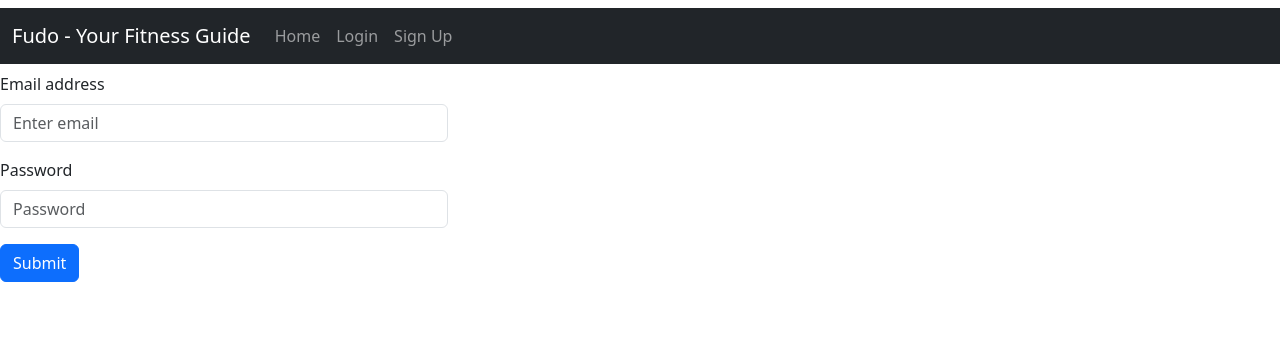
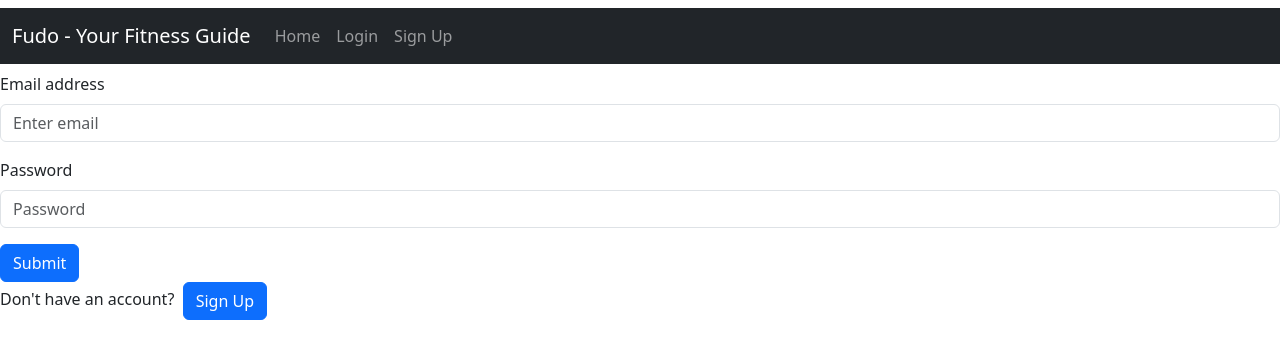
Before and after one commit to sharozecodes/fudo-fitness-app-frontend, a React (Create React App) app: page /login in a window 1280 px wide. Shown: the top 358 px of the page. Built offline with nearby package versions, Linux system fonts and the light colour scheme.

Commit message:
removes extra imports

```diff
--- a/src/components/NavBar.js
+++ b/src/components/NavBar.js
@@ -4,7 +4,6 @@ import { Link } from "react-router-dom";
 import Nav from "react-bootstrap/Nav";
 import Navbar from "react-bootstrap/Navbar";
 import Container from "react-bootstrap/Container";
-import "bootstrap/dist/css/bootstrap.min.css";
 
 function NavBar() {
   return (
--- a/src/pages/Login.js
+++ b/src/pages/Login.js
@@ -1,12 +1,17 @@
 import React from "react";
 import NavBar from "../components/NavBar";
 import LoginForm from "../components/LoginForm";
+import Button from "react-bootstrap/Button";
 
 function Login() {
   return (
     <div>
       <NavBar />
       <LoginForm />
+      <p>
+        Don't have an account? &nbsp;
+        <Button color="secondary">Sign Up</Button>
+      </p>
     </div>
   );
 }
```
